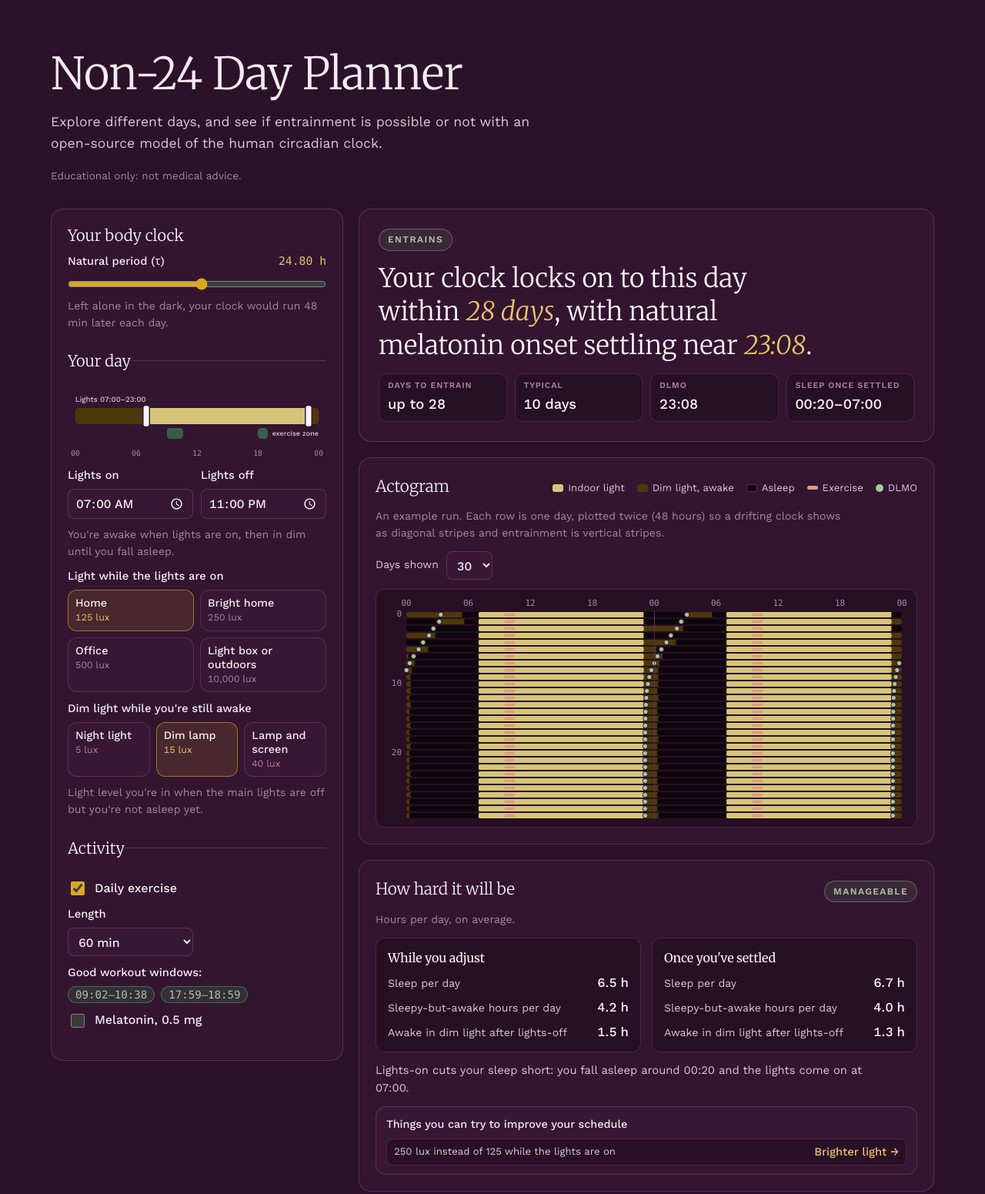
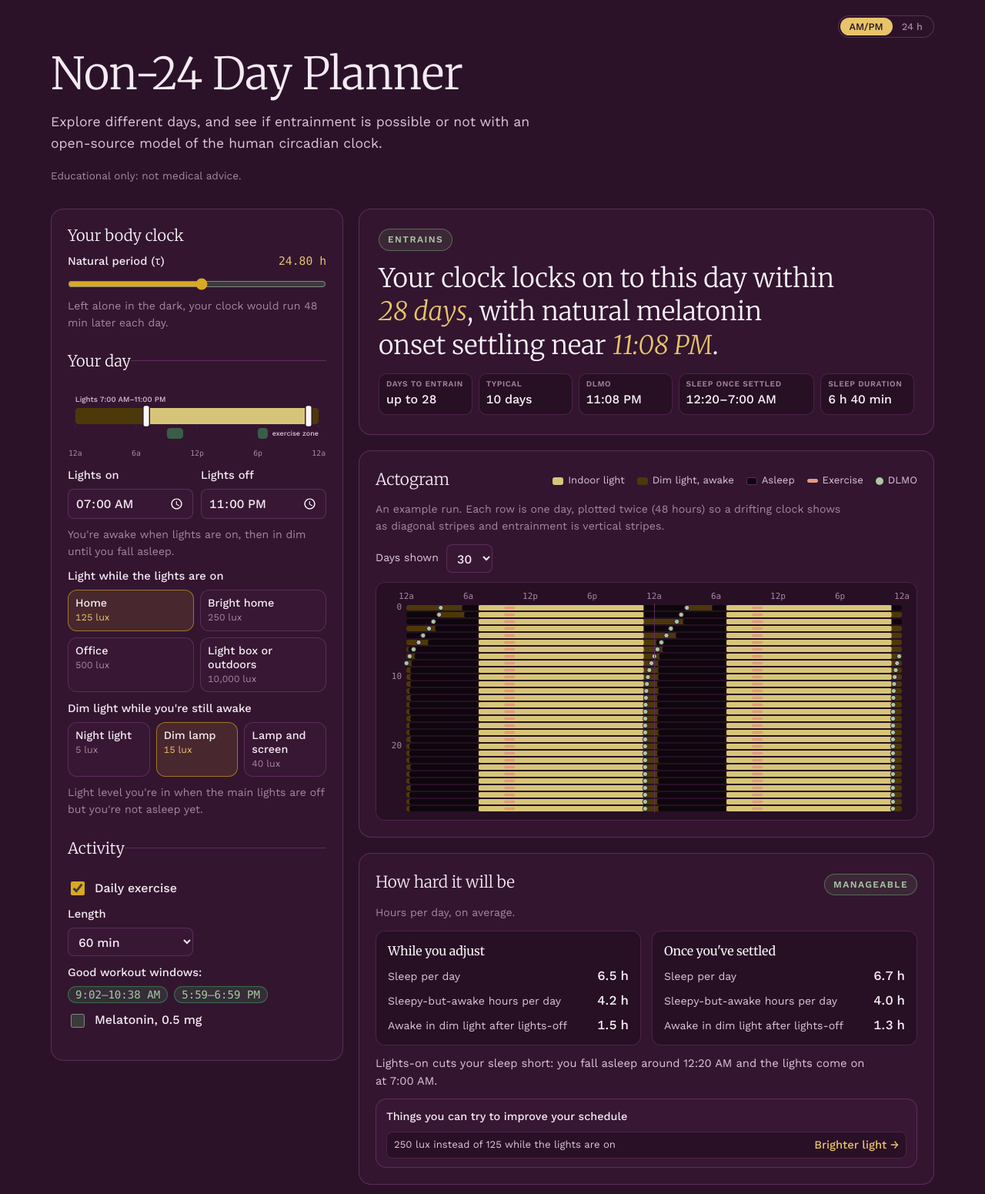
Before and after one commit to Arcascope/explainers, a website with bundled scripts: page non24/index.html in a window 1280 px wide. Shown: the top 1551 px of the page at 77% size. Built offline with nearby package versions, Linux system fonts and the light colour scheme.

Commit message:
Show sleeps and wrangle time formats

```diff
--- a/non24/copy.md
+++ b/non24/copy.md
@@ -25,6 +25,15 @@ Explore different days, and see if entrainment is possible or not with an open-s
 
 ## hero.note
 Educational only: not medical advice.
+
+## clock.format.aria
+Time format
+
+## clock.format.12
+AM/PM
+
+## clock.format.24
+24 h
 
 ## tabs.aria
 Your day and results
@@ -243,6 +252,12 @@ DLMO
 
 ## stats.sleep
 Sleep once settled
+
+## stats.sleepDuration
+Sleep duration
+
+## stats.hoursMinutes
+{h} h {m} min
 
 ---
 
--- a/non24/css/style.css
+++ b/non24/css/style.css
@@ -64,6 +64,18 @@ a:hover { color: var(--sun-500); }
 
 /* hero */
 .masthead { padding-block: 64px 32px; }
+.masthead .wrap { position: relative; }
+/* AM/PM or 24-hour times, top right */
+.clock-format {
+  position: absolute; top: -44px; right: max(16px, env(safe-area-inset-right, 0px));
+  display: inline-flex; padding: 3px; border-radius: 999px; box-shadow: inset 0 0 0 1px var(--ink-700);
+}
+.clock-format button {
+  font: 500 0.8rem var(--font-body); color: var(--ink-500); background: transparent;
+  border: 0; border-radius: 999px; padding: 4px 12px; cursor: pointer;
+}
+.clock-format button:hover { color: var(--ink-100); }
+.clock-format button[aria-pressed="true"] { color: var(--ink-950); background: var(--sun-400); }
 .masthead h1 { font-size: clamp(2.2rem, 5.5vw, 3.6rem); line-height: 1.1; max-width: 18ch; }
 .lede { max-width: 60ch; font-size: 1.1rem; color: var(--ink-300); margin: 18px 0 18px; }
 .hero-note { margin: 0; font-size: 0.85rem; color: var(--ink-500); }
@@ -199,10 +211,14 @@ input[type="time"]:disabled { opacity: 0.6; }
 .status.some { color: var(--sun-400); box-shadow: inset 0 0 0 1px rgba(217, 169, 33, 0.5); background: rgba(217, 169, 33, 0.1); }
 .status.no { color: var(--move); box-shadow: inset 0 0 0 1px rgba(216, 102, 59, 0.55); background: var(--move-fill); }
 .verdict-main { font: 300 clamp(1.5rem, 3vw, 2.1rem)/1.3 var(--font-display); margin: 0; color: var(--ink-50); text-wrap: balance; }
-.stats { display: grid; grid-template-columns: repeat(auto-fit, minmax(130px, 1fr)); gap: 10px; margin: 0; }
-.stats div { background: rgba(20, 7, 19, 0.4); box-shadow: inset 0 0 0 1px rgba(92, 45, 87, 0.7); border-radius: 10px; padding: 8px 12px; }
-.stats dt { font-size: 0.68rem; font-weight: 600; letter-spacing: 0.08em; text-transform: uppercase; color: var(--ink-500); }
-.stats dd { margin: 2px 0 0; font-size: 1.15rem; font-weight: 500; font-variant-numeric: tabular-nums; color: var(--ink-50); }
+/* The stats sit in one row of five (the sleep window, the longest value, a little
+   wider); 3 + 2 when the verdict panel is too narrow for that. */
+.verdict { container-type: inline-size; }
+.stats { display: grid; grid-template-columns: repeat(3, minmax(0, 1fr)) minmax(0, 1.45fr) minmax(0, 1fr); gap: 8px; margin: 0; }
+@container (max-width: 620px) { .stats { grid-template-columns: repeat(6, minmax(0, 1fr)); } .stats div { grid-column: span 2; } .stats div:nth-child(n+4) { grid-column: span 3; } }
+.stats div { background: rgba(20, 7, 19, 0.4); box-shadow: inset 0 0 0 1px rgba(92, 45, 87, 0.7); border-radius: 10px; padding: 7px 10px; }
+.stats dt { font-size: 0.64rem; font-weight: 600; letter-spacing: 0.06em; line-height: 1.3; text-transform: uppercase; color: var(--ink-500); }
+.stats dd { margin: 2px 0 0; font-size: 1rem; white-space: nowrap; font-weight: 500; font-variant-numeric: tabular-nums; color: var(--ink-50); }
 
 /* tune strip, as jetlag.gy's "Something not work for you?" */
 .tune { background: rgba(60, 26, 57, 0.4); box-shadow: inset 0 0 0 1px var(--ink-700); border-radius: 14px; padding: 12px 14px; display: grid; gap: 8px; }
--- a/non24/index.html
+++ b/non24/index.html
@@ -17,6 +17,10 @@
 <body>
 <header class="masthead">
   <div class="wrap">
+    <div class="clock-format" role="group" data-copy-aria="clock.format.aria">
+      <button type="button" data-clock="12" aria-pressed="false" data-copy="clock.format.12"></button>
+      <button type="button" data-clock="24" aria-pressed="false" data-copy="clock.format.24"></button>
+    </div>
     <h1 data-copy="hero.title"></h1>
     <p class="lede" data-copy="hero.lede"></p>
     <p class="hero-note" data-copy="hero.note"></p>
--- a/non24/js/app.js
+++ b/non24/js/app.js
@@ -1,6 +1,6 @@
 import { simulate, sweepStarts, mod, circMean, circDiff } from './simulate.js';
 import { prcCurve, PRC_POINTS, exerciseZones, exerciseShift, melatoninCurve, melatoninZones, melatoninShift } from './prc.js';
-import { drawActogram, drawPrc, prcScale, fmtClock, lightTier } from './charts.js';
+import { drawActogram, drawPrc, prcScale, fmtClock, fmtClockRange, fmtTimeValue, fmtHourTick, setClock12, lightTier } from './charts.js';
 import { loadCopy, applyCopy, t, html } from './copy.js';
 
 const $ = (id) => document.getElementById(id);
@@ -164,7 +164,7 @@ function drawDayEditor() {
   for (let h = 0; h <= 24; h += 6) {
     node('line', { x1: dx(h), x2: dx(h), y1: DE.trackY + DE.trackH + 2, y2: DE.trackY + DE.trackH + 6, class: 'de-tick' }, svg);
     const tick = node('text', { x: dx(h), y: DE.labelY, 'text-anchor': 'middle', class: 'de-label' }, svg);
-    tick.textContent = String(h % 24).padStart(2, '0');
+    tick.textContent = fmtHourTick(h);
   }
   const cap = node('text', { x: dx(0), y: 19, class: 'de-cap' }, svg);
   cap.textContent = t('day.editor.caption', { on: fmtClock(state.lightsOn), off: fmtClock(state.lightsOff) });
@@ -226,8 +226,8 @@ function syncInputs() {
   $('tau-hint').textContent = Math.abs(drift) < 1
     ? t('clock.tau.hint.even')
     : t(drift > 0 ? 'clock.tau.hint.late' : 'clock.tau.hint.early', { min: Math.round(Math.abs(drift)) });
-  $('lights-on').value = fmtClock(state.lightsOn);
-  $('lights-off').value = fmtClock(state.lightsOff);
+  $('lights-on').value = fmtTimeValue(state.lightsOn);
+  $('lights-off').value = fmtTimeValue(state.lightsOff);
   const tier = lightTier(state.dayLux);
   $('legend-light').className = `sw sw-${tier}`;
   $('legend-light-label').textContent = t(`legend.light.${tier}`);
@@ -340,7 +340,7 @@ function renderWindows(target, zones, oneKey, manyKey, noneKey) {
   target.replaceChildren(label, ...zones.map((z) => {
     const pill = document.createElement('span');
     pill.className = 'time-pill';
-    pill.textContent = `${fmtClock(z.from)}–${fmtClock(z.to)}`;
+    pill.textContent = fmtClockRange(z.from, z.to);
     return pill;
   }));
 }
@@ -390,7 +390,9 @@ function renderVerdict(starts, example, cost) {
     stats.push([t('stats.daysToEntrain'), t('range.upTo', { n: slowest })], [t('stats.typical'), t('range.days', { n: median(d) })], [t('stats.dlmo'), fmtClock(dlmo)]);
   }
   if (example.sleepSummary && example.entrainment.entrained) {
-    stats.push([t('stats.sleep'), `${fmtClock(example.sleepSummary.onsetClock)}–${fmtClock(example.sleepSummary.wakeClock)}`]);
+    const m = Math.round(example.sleepSummary.hoursPerDay * 12) * 5; // nearest 5 min
+    stats.push([t('stats.sleep'), fmtClockRange(example.sleepSummary.onsetClock, example.sleepSummary.wakeClock)],
+      [t('stats.sleepDuration'), t('stats.hoursMinutes', { h: Math.floor(m / 60), m: String(m % 60).padStart(2, '0') })]);
   }
   fillList($('stats'), stats);
 }
@@ -487,7 +489,7 @@ function renderPrc(r) {
   const bare = (defs) => defs.map((z) => ({ from: z.from, to: z.to, label: '' }));
   const label = (defs, len) => (state.settledDlmo === null ? bare(defs) : defs.flatMap((z) => {
     const c = clipZone(state.settledDlmo, z, len);
-    return c ? [{ from: z.from, to: z.to, label: `${fmtClock(c.from)}–${fmtClock(c.to)}` }] : [];
+    return c ? [{ from: z.from, to: z.to, label: fmtClockRange(c.from, c.to) }] : [];
   }));
   const zonesFor = (on, helps, defs, len) => (!on ? bare(defs) : helps === false ? [] : label(defs, len));
   const exCurve = prcCurve(), melCurve = melatoninCurve();
@@ -675,6 +677,7 @@ async function run() {
   const exStart = exampleStart(starts);
   lastResult = simulate(s, { startDlmoClock: exStart, days: DAYS });
   const cost = costOf(starts);
+  lastStarts = starts; lastCost = cost;
   renderVerdict(starts, lastResult, cost);
   const okStarts = starts.filter((r) => r.entrained);
   state.settledDlmo = okStarts.length ? circMean(okStarts.map((r) => r.dlmoClock)) : null;
@@ -695,6 +698,38 @@ async function run() {
   await checkTunes(id, s, starts);
 }
 
+// ---------- time format ----------
+
+// AM/PM or 24-hour times: the viewer's choice if they made one, else their
+// locale's. Switching redraws everything that shows a time from the last run.
+const CLOCK_KEY = 'non24.clock12';
+let lastStarts = null, lastCost = null;
+
+function initClockFormat() {
+  let saved = null;
+  try { saved = localStorage.getItem(CLOCK_KEY); } catch {}
+  const hc = new Intl.DateTimeFormat(undefined, { hour: 'numeric' }).resolvedOptions().hourCycle;
+  setClockFormat(saved === null ? hc === 'h12' || hc === 'h11' : saved === '1');
+  for (const b of document.querySelectorAll('[data-clock]')) {
+    b.addEventListener('click', () => {
+      setClockFormat(b.dataset.clock === '12');
+      try { localStorage.setItem(CLOCK_KEY, b.dataset.clock === '12' ? '1' : '0'); } catch {}
+      syncInputs();
+      drawDayEditor();
+      if (!lastResult) return;
+      renderVerdict(lastStarts, lastResult, lastCost);
+      renderCost(lastCost);
+      renderMain();
+      renderPrc(lastResult);
+    });
+  }
+}
+
+function setClockFormat(on) {
+  setClock12(on);
+  for (const b of document.querySelectorAll('[data-clock]')) b.setAttribute('aria-pressed', String((b.dataset.clock === '12') === on));
+}
+
 // Redraw canvas on resize and theme change (canvas colours are read from CSS tokens).
 let resizeTimer = null;
 window.addEventListener('resize', () => { clearTimeout(resizeTimer); resizeTimer = setTimeout(renderMain, 100); });
@@ -703,6 +738,7 @@ new MutationObserver(renderMain).observe(document.documentElement, { attributes:
 
 await loadCopy();
 applyCopy();
+initClockFormat();
 syncInputs();
 drawDayEditor();
 bindInputs();
--- a/non24/js/charts.js
+++ b/non24/js/charts.js
@@ -20,9 +20,28 @@ export function lightTier(lux) {
   return 'ember';
 }
 
-export const fmtClock = (h) => {
+// Displayed times are 24-hour ("13:05") or am/pm ("1:05 PM"); see setClock12.
+let clock12 = false;
+export const setClock12 = (on) => { clock12 = on; };
+// "13:05" whatever the display style, for <input type="time"> values.
+export const fmtTimeValue = (h) => {
   const m = Math.round(mod(h, 24) * 60) % 1440;
   return `${String(Math.floor(m / 60)).padStart(2, '0')}:${String(m % 60).padStart(2, '0')}`;
+};
+export const fmtClock = (h) => {
+  if (!clock12) return fmtTimeValue(h);
+  const m = Math.round(mod(h, 24) * 60) % 1440, hh = Math.floor(m / 60);
+  return `${hh % 12 || 12}:${String(m % 60).padStart(2, '0')} ${hh < 12 ? 'AM' : 'PM'}`;
+};
+// "00:20–07:00", or "12:20–7:00 AM" (one AM/PM when both ends share it).
+export const fmtClockRange = (a, b) => {
+  const from = fmtClock(a), to = fmtClock(b);
+  return clock12 && from.slice(-2) === to.slice(-2) ? `${from.slice(0, -3)}–${to}` : `${from}–${to}`;
+};
+// Hour-axis tick: "06", or "6a" in am/pm style.
+export const fmtHourTick = (h) => {
+  const hh = mod(h, 24);
+  return clock12 ? `${hh % 12 || 12}${hh < 12 ? 'a' : 'p'}` : String(hh).padStart(2, '0');
 };
 
 // Double-plotted actogram: each row shows day d and d+1 (48 h). Rows are rounded
@@ -56,7 +75,7 @@ export function drawActogram(canvas, result) {
   g.fillStyle = c.muted;
   g.textAlign = 'center';
   g.textBaseline = 'alphabetic';
-  for (let h = 0; h <= 48; h += 6) g.fillText(String(h % 24).padStart(2, '0'), X(h), 12);
+  for (let h = 0; h <= 48; h += 6) g.fillText(fmtHourTick(h), X(h), 12);
 
   // light windows as runs (wrap-aware), reused for every row
   const step = 0.25;
```
